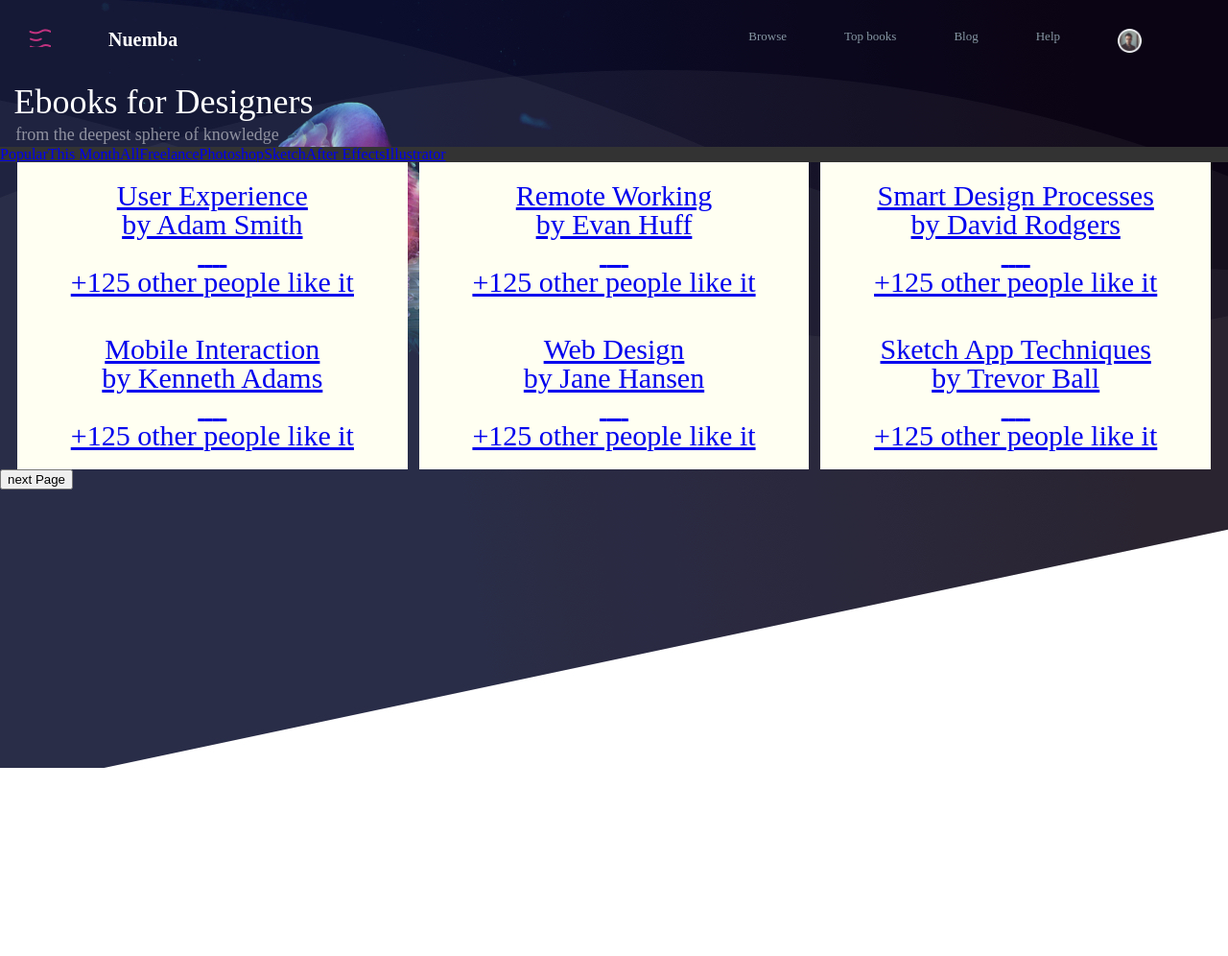
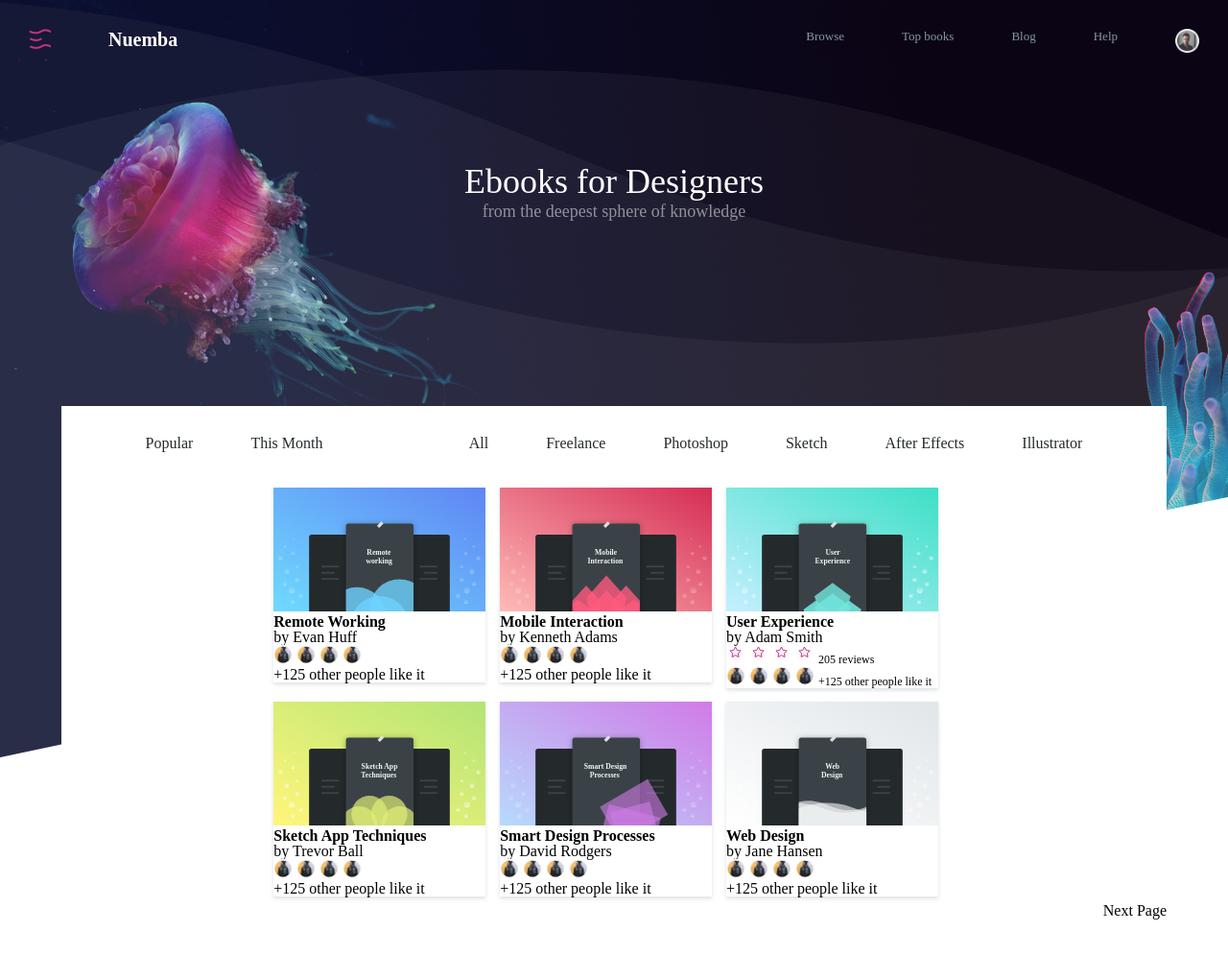
Before and after one commit to roberto68/colab-project, a website: page index.html in a window 1280 px wide. Shown: the whole page at 96% size. Before the commit the page ends 800 px from the top, so only its background shows below. Drawn offline with Linux system fonts and the light colour scheme.

Commit message:
rounding up the css

```diff
--- a/assets/stylesheets/main.css
+++ b/assets/stylesheets/main.css
@@ -55,7 +55,10 @@ html {
 }
 body {
   background-image: url('/assets/images/background-image.jpg');
-  width: 100%;
+  background-position: top center;
+  background-repeat: no-repeat;
+  height: 100%;
+  /* background-color: #f2f5f7; */
 
 }
 
@@ -90,7 +93,6 @@ nav a {
 
 .menu-icon {
   width: 23px;
-  height: 19px;
 
 }
 
@@ -107,6 +109,9 @@ nav a {
 
 /* Header */
 
+header {
+    margin:  5em;
+}
 
 
 h1, h5 {
@@ -121,67 +126,113 @@ h1, h5 {
 }
 
 h5 {
-  width: 307px;
-  height: 23px;
+
   opacity: 0.5;
   font-size: 18px;
 
 }
 
 h1 {
-  width: 341px;
-  height: 45px;
+
   font-size: 36px;
 
 }
 
-/* CSS Grid */
+.main {
+    background-color: white;
+    width: 90%;
+    margin: 15% 5% 10% 5%;
 
-.main {
-  width: 90%;
-  margin: auto 5%;
-  background-color: rgba(255, 255, 255);
-  padding:10px;
 
 }
-.item {
-  background-color: rgba(255, 255, 242);
-  border: 1px  rgba(0, 0, 0, 0.8);
-  padding: 20px;
-  font-size: 30px;
-  text-align: center;
-	    vertical-align: middle;
+
+.boxing {
+    width: 80%;
+    margin-top : 0%;
+}
+
+.column {
+    margin: 1%;
+    float: right;
+    width: 30%;
+    height: 34%;
+    background-color: #ffffff;
+    box-shadow: 0 2px 4px 0 rgba(135, 152, 164, 0.3);
+}
+
+.content-navbar {
+    text-align: center;
+
+}
+
+main>nav{
+    align-content: center;
+    margin-left: 20%;
+   text-decoration: none;
+}
+
+div>nav a {
+    color: red;
+
+    text-align: center;
+}
+
+div.main-nav {
+    width: 90%;
+    font-size: 12px;
+    margin-left: 5%;
 }
 
 .row {
-    display: flex;
-    flex-wrap: wrap;
-    padding: 0 12px;
+    align-content: center;
+    margin-left: 20%;
 }
 
-/* Create four equal columns that sits next to each other */
-.column {
-    flex: 25%;
-    max-width: 33%;
-    padding: 0 6px;
+.next-page{
+    float: right;
 }
 
-@media (max-width: 720px) {
-    .column {
-        flex: 50%;
-        max-width: 50%;
-    }
+.sub-head-left {
+    float: left;
+    font-family: SourceSerifPro;
+  font-size: 16px;
+  font-weight: normal;
+  font-style: normal;
+  font-stretch: normal;
+  line-height: normal;
+  letter-spacing: normal;
+  color: #24292c;
 }
 
-/* Responsive layout - makes the two columns stack on top of each other instead of next to each other */
-@media (max-width: 500px) {
-    .column {
-        flex: 100%;
-        max-width: 100%;
-    }
+.sub-head-right{
+    float: right;
+    font-family: SourceSerifPro;
+  font-size: 16px;
+  font-weight: normal;
+  font-style: normal;
+  font-stretch: normal;
+  line-height: normal;
+  letter-spacing: normal;
+  color: #24292c;
 }
 
-.content-navbar {
-    display: flex;
-    background-color: #333;
+.column>span :hover {
+    border: #5c5d5e 1px solid;
+    cursor: pointer;
 }
+
+div>img {
+    border: 0;
+    margin: 0;
+    padding: 0;
+    width: 20px;
+}
+
+div>img+span {
+    font-size: 12px;
+    margin-bottom: 20px;
+}
+
+span+h2 {
+    font-weight: 700;
+}
--- a/index.html
+++ b/index.html
@@ -1,27 +1,33 @@
-<a href="#"><!DOCTYPE html>
+<!DOCTYPE html>
   <html lang="en">
+
   <head>
     <meta charset="UTF-8">
     <meta name="viewport" content="width=device-width, initial-scale=1.0">
     <meta http-equiv="X-UA-Compatible" content="ie=edge">
     <link rel='stylesheet' type='text/css' href='assets/stylesheets/main.css'>
+    <link href="https://fonts.googleapis.com/css?family=Lato|Open+Sans|Oswald|Raleway|Roboto" rel="stylesheet">
     <title>Microverse Pair Programming Challenge</title>
     <!-- will be relocated to separate css file -->
   </head>
+
   <body>
     <nav>
-    <a class = 'logo menu-icon'><img src="/assets/images/menu-icon.png"></a>
+      <a class='logo menu-icon'>
+        <img src="/assets/images/menu-icon.png" alt = 'menu-icon'>
+      </a>
       <a class='logo'>Nuemba</a>
       <a href='#'>
-      <img width='25' src='/assets/images/avatar.png' alt='placeholder'>
+        <img width='25' src='/assets/images/avatar.png' alt='placeholder'/>
       </a>
-    <a class = 'right-links' href='#'>Help</a>
-    <a class = 'right-links' href='#' >Blog</a>
-    <a class = 'right-links' href='#'>Top books</a>
-    <a class = 'right-links' class =  href='#'>Browse</a>
+      <a class='right-links' href='#'>Help</a>
+      <a class='right-links' href='#'>Blog</a>
+      <a class='right-links' href='#'>Top books</a>
+      <a class='right-links' href='#'>Browse</a>
     </nav>
     <div class="clear-float">
     </div>
+
     <header>
       <div>
         <h1>Ebooks for Designers</h1>
@@ -29,106 +35,150 @@
       </div>
     </header>
 
- <div name="main">
-    <div class="content-navbar">
-        <a href="#">Popular</li>
-        <a href="#">This Month</li>
-        <a href="#">All</li>
-        <a href="#">Freelance</li>
-        <a href="#">Photoshop</li>
-        <a href="#">Sketch</li>
-        <a href="#">After Effects</li>
-        <a href="#">Illustrator</li>
+    <div class = "main">
+        <div class = 'main-nav'>
+            <nav>
+                <a href="#" class="sub-head-left">Popular</a>
+                <a href="#" class="sub-head-left">This Month</a>
+                <a href="#" class="sub-head-right">Illustrator</a>
+                <a href="#" class="sub-head-right">After Effects</a>
+                <a href="#" class="sub-head-right">Sketch</a>
+                <a href="#" class="sub-head-right">Photoshop</a>
+                <a href="#" class="sub-head-right">Freelance</a>
+                <a href="#" class="sub-head-right">All</a>
+            </nav>
         </div>
+
+        <div class="clear-float"></div>
+
+     <div class="boxing">
+
+
 
       <div class="row">
         <div class="column">
-              <div class ="item">
+             <!-- <div class="item"> -->
+          <span>
+            <img src="/assets/images/cover_6.svg" alt="#" width="100%"> </span>
           <h2> User Experience </h2>
-                 <p>by Adam Smith</p>
-                 <span><img src="" alt="">  </span>
-                   <span>
-                     <img src="" alt="">
-                     <img src="" alt="">
-                     <img src="" alt="">
-                     <img src="" alt="">
-                     <p>+125 other people like it</p>
-                 </span>
+          <span>by Adam Smith</span>
+
+          <div>
+              <img src="/assets/images/star.svg" alt="#">
+              <img src="/assets/images/star.svg" alt="#">
+              <img src="/assets/images/star.svg" alt="#">
+              <img src="/assets/images/star.svg" alt="#">
+              <span>205 reviews</span>
+
             </div>
 
-            <div class ="item">
+          <!-- put line break here -->
+
+          <div>
+              <img src="/assets/images/avatar_3.png" alt="#">
+              <img src="/assets/images/avatar_3.png" alt="#">
+              <img src="/assets/images/avatar_3.png" alt="#">
+              <img src="/assets/images/avatar_3.png" alt="#">
+              <span>+125 other people like it</span>
+
+            </div>
+
+        </div>
+          <!-- <div class="item"> -->
+        <div class="column">
+            <span>
+                <img src="/assets/images/cover_5.svg" alt="#" width="100%"> </span>
           <h2> Mobile Interaction </h2>
-                 <p>by Kenneth Adams</p>
-                 <span><img src="" alt="">  </span>
-                   <span>
-                     <img src="" alt="">
-                     <img src="" alt="">
-                     <img src="" alt="">
-                     <img src="" alt="">
-                     <p>+125 other people like it</p>
-                 </span>
+          <span>by Kenneth Adams</span>
+
+          <div>
+              <img src="/assets/images/avatar_3.png" alt="#">
+              <img src="/assets/images/avatar_3.png" alt="#">
+              <img src="/assets/images/avatar_3.png" alt="#">
+              <img src="/assets/images/avatar_3.png" alt="#">
+
             </div>
+          <span>+125 other people like it</sp>
         </div>
 
         <div class="column">
-              <div class ="item">
+          <!-- <div class="item"> -->
+              <span>
+                  <img src="/assets/images/cover_4.svg" alt="#" width="100%"> </span>
           <h2> Remote Working </h2>
-                 <p>by Evan Huff </p>
-                 <span><img src="" alt="">  </span>
-                   <span>
-                     <img src="" alt="">
-                     <img src="" alt="">
-                     <img src="" alt="">
-                     <img src="" alt="">
-                     <p>+125 other people like it</p>
-                 </span>
+          <span>by Evan Huff </span>
+
+          <div>
+              <img src="/assets/images/avatar_3.png" alt="#">
+              <img src="/assets/images/avatar_3.png" alt="#">
+              <img src="/assets/images/avatar_3.png" alt="#">
+              <img src="/assets/images/avatar_3.png" alt="#">
+
+            </div>
+          <span>+125 other people like it</span>
         </div>
 
-              <div class ="item">
+      </div>
+
+      <div class="clear-float"></div>
+
+      <div class = 'row'>
+          <!-- <div class="item"> -->
+        <div class="column">
+            <span>
+                <img src="/assets/images/cover_3.svg" alt="#" width="100%"> </span>
           <h2> Web Design </h2>
-                 <p>by Jane Hansen </p>
-                 <span><img src="" alt="">  </span>
-                   <span>
-                     <img src="" alt="">
-                     <img src="" alt="">
-                     <img src="" alt="">
-                     <img src="" alt="">
-                     <p>+125 other people like it</p>
-                 </span>
+          <span>by Jane Hansen </span>
+
+          <div>
+              <img src="/assets/images/avatar_3.png" alt="#">
+              <img src="/assets/images/avatar_3.png" alt="#">
+              <img src="/assets/images/avatar_3.png" alt="#">
+              <img src="/assets/images/avatar_3.png" alt="#">
+
             </div>
+          <span>+125 other people like it</span>
         </div>
 
         <div class="column">
-          <div class ="item">
+        <!-- <div class="item"> -->
+            <span>
+                <img src="/assets/images/cover_2.svg" alt="#" width="100%"> </span>
           <h2> Smart Design Processes</h2>
-             <p>by David Rodgers</p>
-             <span><img src="" alt="">  </span>
+          <span>by David Rodgers</span>
+
+          <div>
+              <img src="/assets/images/avatar_3.png" alt="#">
+              <img src="/assets/images/avatar_3.png" alt="#">
+              <img src="/assets/images/avatar_3.png" alt="#">
+              <img src="/assets/images/avatar_3.png" alt="#">
+
+            </div>
+          <p>+125 other people like it</p>
+        </div>
+        <!-- <div class="item"> -->
+        <div class="column">
             <span>
-                 <img src="" alt="">
-                 <img src="" alt="">
-                 <img src="" alt="">
-                 <img src="" alt="">
-                 <p>+125 other people like it</p>
-             </span>
-          </div>
-          <div class ="item">
+                <img src="/assets/images/cover.svg" alt="#" width="100%"> </span>
           <h2> Sketch App Techniques </h2>
           <p>by Trevor Ball</p>
-              <span>  <img src="" alt="">  </span>
-                <span>
-                  <img src="" alt="">
-                  <img src="" alt="">
-                  <img src="" alt="">
-                  <img src="" alt="">
+
+          <div>
+              <img src="/assets/images/avatar_3.png" alt="#">
+              <img src="/assets/images/avatar_3.png" alt="#">
+              <img src="/assets/images/avatar_3.png" alt="#">
+              <img src="/assets/images/avatar_3.png" alt="#">
+
+            </div>
           <p>+125 other people like it</p>
-              </span>
         </div>
       </div>
     </div>
+    <footer class="clear-float">
+        <a class = 'next-page'>Next Page</a>
+    </footer>
     </div>
 
-    <footer>
-      <button>next Page</button>
-    </footer>
   </body>
+
 </html>
```
Lines whose indentation alone changed are shown as unchanged.
